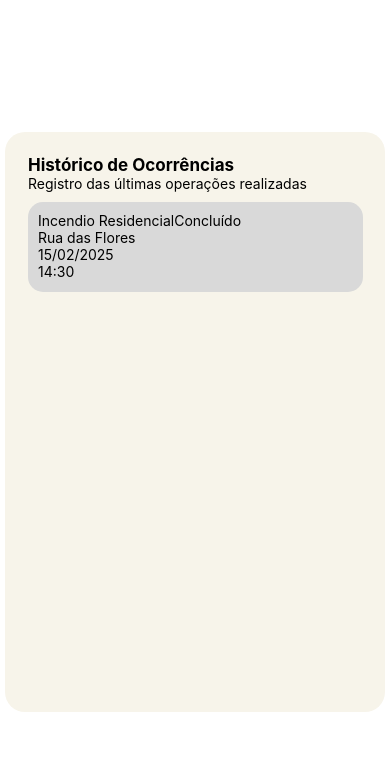
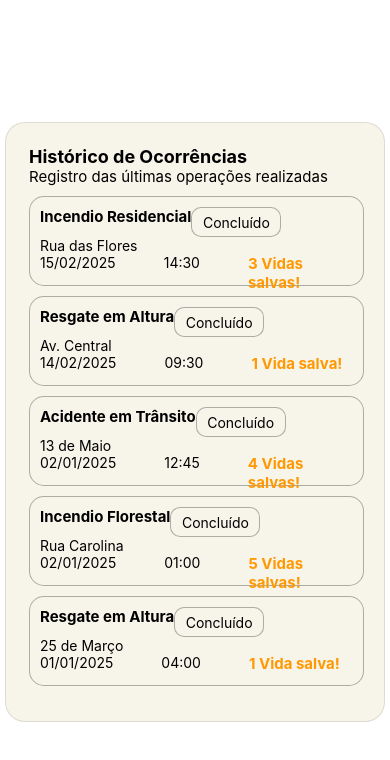
Before and after one commit to LiviaOrmeleze/rescue_us, a React Native app: screen / in a window 390 px wide. Shown: the top 760 px of the page. Built offline with nearby package versions, Linux system fonts and the light colour scheme.

Commit message:
Finalizando o estilo do histórico

```diff
--- a/App.js
+++ b/App.js
@@ -1,5 +1,5 @@
 import { StatusBar } from 'expo-status-bar';
-import { StyleSheet, Text, View } from 'react-native';
+import { StyleSheet, Text, TouchableOpacity, View } from 'react-native';
 
 export default function App() {
   return (
@@ -8,7 +8,7 @@ export default function App() {
       <View style={styles.caixabege}>
         <View>
           <Text style={styles.titulohistorico}>Histórico de Ocorrências</Text>
-          <Text>Registro das últimas operações realizadas</Text>
+          <Text style={styles.textohistorico}>Registro das últimas operações realizadas</Text>
 
           <View style={styles.cbm}>
             <View style={styles.tituloebotao}>
@@ -16,8 +16,63 @@ export default function App() {
             <View style={styles.botaoconcluido}><Text>Concluído</Text></View>
             </View>
             <Text>Rua das Flores</Text>
+            <View style={styles.diaedata}>
             <Text>15/02/2025</Text>
             <Text>14:30</Text>
+            <Text style={styles.vidassalvas}>3 Vidas salvas!</Text>
+            </View>
+          </View>
+
+          <View style={styles.cbm}>
+            <View style={styles.tituloebotao}>
+            <Text style={styles.textocbm}>Resgate em Altura</Text>
+            <View style={styles.botaoconcluido}><Text>Concluído</Text></View>
+            </View>
+            <Text>Av. Central</Text>
+            <View style={styles.diaedata}>
+            <Text>14/02/2025</Text>
+            <Text>09:30</Text>
+            <Text style={styles.vidassalvas}>1 Vida salva!</Text>
+            </View>
+          </View>
+
+          <View style={styles.cbm}>
+            <View style={styles.tituloebotao}>
+            <Text style={styles.textocbm}>Acidente em Trânsito</Text>
+            <View style={styles.botaoconcluido}><Text>Concluído</Text></View>
+            </View>
+            <Text>13 de Maio</Text>
+            <View style={styles.diaedata}>
+            <Text>02/01/2025</Text>
+            <Text>12:45</Text>
+            <Text style={styles.vidassalvas}>4 Vidas salvas!</Text>
+            </View>
+          </View>
+
+          <View style={styles.cbm}>
+            <View style={styles.tituloebotao}>
+            <Text style={styles.textocbm}>Incendio Florestal</Text>
+            <View style={styles.botaoconcluido}><Text>Concluído</Text></View>
+            </View>
+            <Text>Rua Carolina</Text>
+            <View style={styles.diaedata}>
+            <Text>02/01/2025</Text>
+            <Text>01:00</Text>
+            <Text style={styles.vidassalvas}>5 Vidas salvas!</Text>
+            </View>
+          </View>
+
+          <View style={styles.cbm}>
+            <View style={styles.tituloebotao}>
+            <Text style={styles.textocbm}>Resgate em Altura</Text>
+            <View style={styles.botaoconcluido}><Text>Concluído</Text></View>
+            </View>
+            <Text>25 de Março</Text>
+            <View style={styles.diaedata}>
+            <Text>01/01/2025</Text>
+            <Text>04:00</Text>
+            <Text style={styles.vidassalvas}>1 Vida salva!</Text>
+            </View>
           </View>
 
         </View>
@@ -36,26 +91,54 @@ const styles = StyleSheet.create({
   caixabege: {
    backgroundColor: '#F7F4EA',
    width: 380,
-   height: 580,
+   height: 600,
    borderRadius: 20,
    padding: 23,
+   borderWidth: 1,
+   borderColor: "rgba(0, 0, 0, 0.10)",
   },
   titulohistorico:{
     fontWeight: "bold",
-    fontSize: 17,
+    fontSize: 18,
+  },
+  textohistorico: {
+    fontSize: 15,
   },
   cbm:{
     marginTop: 10,
-    backgroundColor: "#d9d9d9",
+    backgroundColor: "#F7F4EA",
     width: 335,
     height: 90,
     borderRadius: 15,
     padding: 10,
+    borderWidth: 1,
+    borderColor: "rgba(0, 0, 0, 0.30)",
   },
   textocbm: {
-
+    fontWeight: "bold",
+    fontSize: 15,
   },
   tituloebotao: {
     flexDirection: "row",
   },
+  botaoconcluido: {
+    backgroundColor: "#F7F4EA",
+    width: 90,
+    height: 30,
+    borderRadius: 10,
+    padding: 5,
+    alignItems: "center",
+    borderWidth: 1,
+    borderColor: "rgba(0, 0, 0, 0.30)",
+    justifyContent: "flex-end",
+  },
+  diaedata: {
+    flexDirection: "row",
+    gap: 48,
+  },
+  vidassalvas: {
+    color: "#FF9903",
+    fontWeight: "bold",
+    fontSize: 15,
+  },
 });
```
